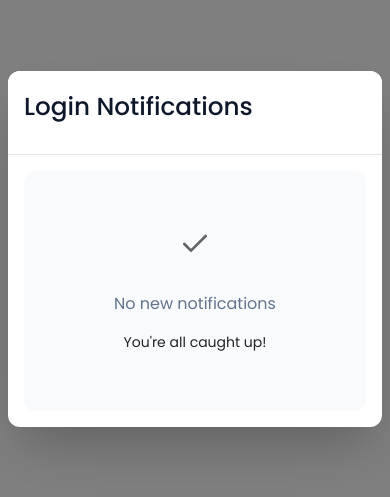
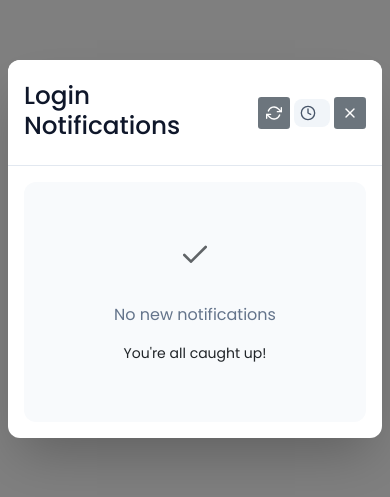
Before and after one commit to Sibibalasankar/LLS-Project, a React (Vite) app: page /notifications in a window 390 px wide. Shown: the part 173-670 px from the top of the page. Built offline with nearby package versions, Linux system fonts and the light colour scheme.

Commit message:
Notification

```diff
--- a/src/assets/styles/NotificationPage.css
+++ b/src/assets/styles/NotificationPage.css
@@ -93,7 +93,7 @@
   margin-left: 0.5rem;
 }
 
-.header-right {
+.header-rights {
   display: flex;
   align-items: center;
   gap: 0.5rem;
@@ -571,7 +571,7 @@
     gap: 0.75rem;
   }
 
-  .header-right {
+  .header-rights {
     flex-wrap: wrap;
     gap: 0.25rem;
   }
@@ -626,7 +626,7 @@
     margin-bottom: 0.5rem;
   }
 
-  .header-right {
+  .header-rights {
     justify-content: space-between;
   }
 
@@ -656,3 +656,88 @@
   gap: 0.5rem;
   margin-top: 1rem;
 }
+/* Add this to your existing CSS */
+
+.notification-header {
+  display: flex;
+  flex-direction: row; /* Ensure this is row by default */
+  align-items: center;
+  justify-content: space-between;
+  padding: 1.5rem;
+  border-bottom: 1px solid #e2e8f0;
+  background: white;
+}
+
+.header-left, .header-rights {
+  display: flex;
+  align-items: center;
+}
+
+/* Update the responsive styles */
+@media (max-width: 768px) {
+  .notification-header {
+    flex-wrap: wrap;
+    gap: 0.75rem;
+    padding: 1rem;
+  }
+
+  .header-left {
+    order: 1;
+    flex: 1 1 100%;
+    margin-bottom: 0;
+  }
+
+  .header-rights {
+    order: 2;
+    flex: 1 1 100%;
+    justify-content: flex-end;
+  }
+
+  .action-group {
+    margin-top: 0; /* Remove the margin-top that was pushing content down */
+    flex-wrap: wrap;
+    justify-content: flex-end;
+    gap: 0.5rem;
+  }
+}
+
+@media (max-width: 480px) {
+  .notification-header {
+    flex-direction: row; /* Keep it as row even on small screens */
+    align-items: center;
+    gap: 0.5rem;
+  }
+
+  .header-left {
+    order: 1;
+    flex: 1;
+    margin-bottom: 0;
+  }
+
+  .header-rights {
+    order: 2;
+    flex: 0 0 auto;
+  }
+
+  .action-group {
+    margin-top: 0;
+    gap: 0.25rem;
+  }
+
+  .mark-all-button,
+  .history-button {
+    padding: 0.375rem;
+    font-size: 0;
+  }
+
+  .mark-all-button .icon,
+  .history-button .icon {
+    margin-right: 0;
+  }
+
+  /* Show only icons on very small screens */
+  .mark-all-button span,
+  .history-button span {
+    display: none;
+  }
+}
--- a/src/pages/NotificationsPage.jsx
+++ b/src/pages/NotificationsPage.jsx
@@ -194,7 +194,7 @@ const NotificationsPage = ({ onClose }) => {
               )}
             </div>
           </div>
-          <div className="header-right">
+          <div className="header-rights">
             <div className="action-group">
               <button
                 onClick={fetchAllNotifications}
```
